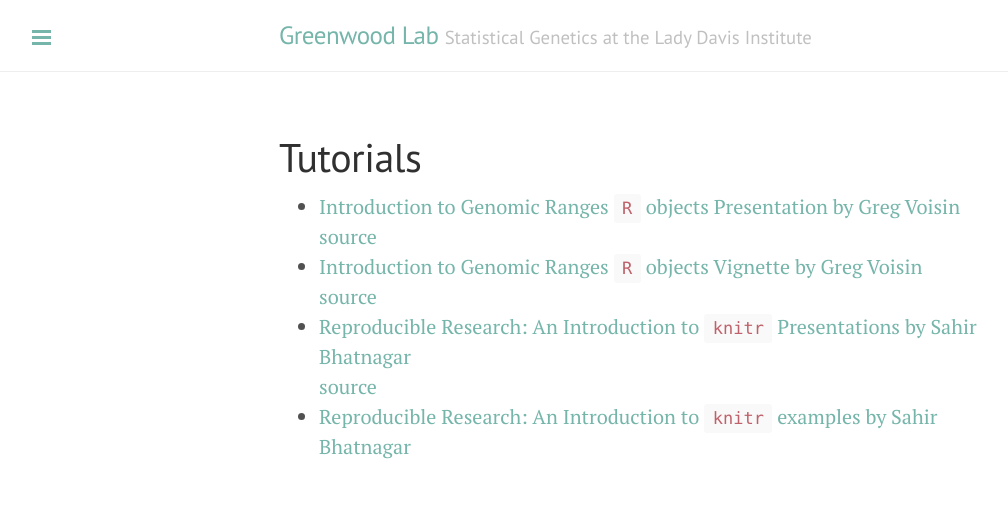
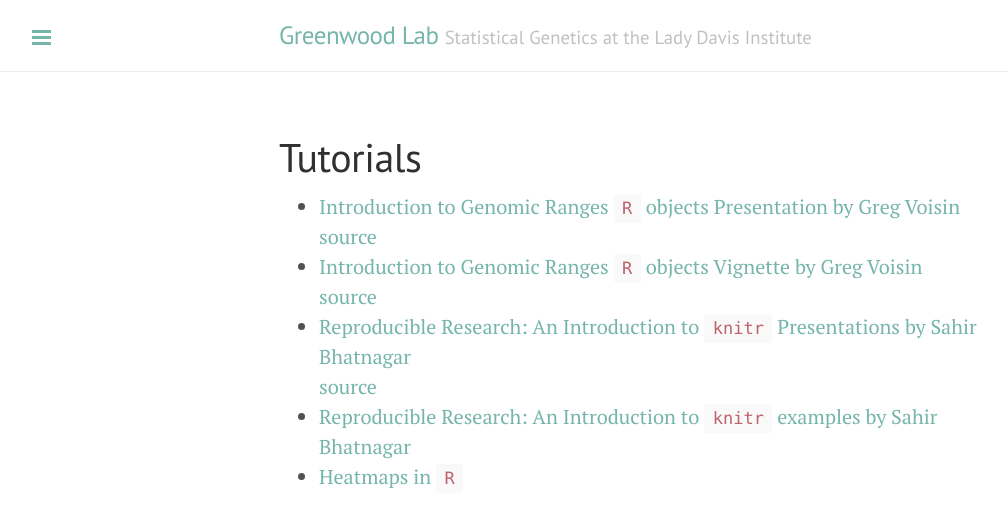
Before and after one commit to GreenwoodLab/GreenwoodLab.github.io, a Jekyll site: the page built from tutorials.md, in a window 1280 px wide. Shown: the top 527 px of the page, without its empty margins (1-1009 px from the left). Built offline with Jekyll 4.4.1, drawn with Linux system fonts in a browser that asks for light colours.

Commit message:
added heatmap link

```diff
--- a/tutorials.md
+++ b/tutorials.md
@@ -16,3 +16,4 @@
 * [Reproducible Research: An Introduction to `knitr` Presentations by Sahir Bhatnagar](https://github.com/sahirbhatnagar/knitr-tutorial/blob/master/slides/mcgill-knitr.pdf)
 [source](https://github.com/sahirbhatnagar/knitr-tutorial/blob/master/slides/mcgill-knitr.Rnw)
 * [Reproducible Research: An Introduction to `knitr` examples by Sahir Bhatnagar](https://github.com/sahirbhatnagar/knitr-tutorial)
+* [Heatmaps in `R`](http://sahirbhatnagar.com/heatmap/)
```
